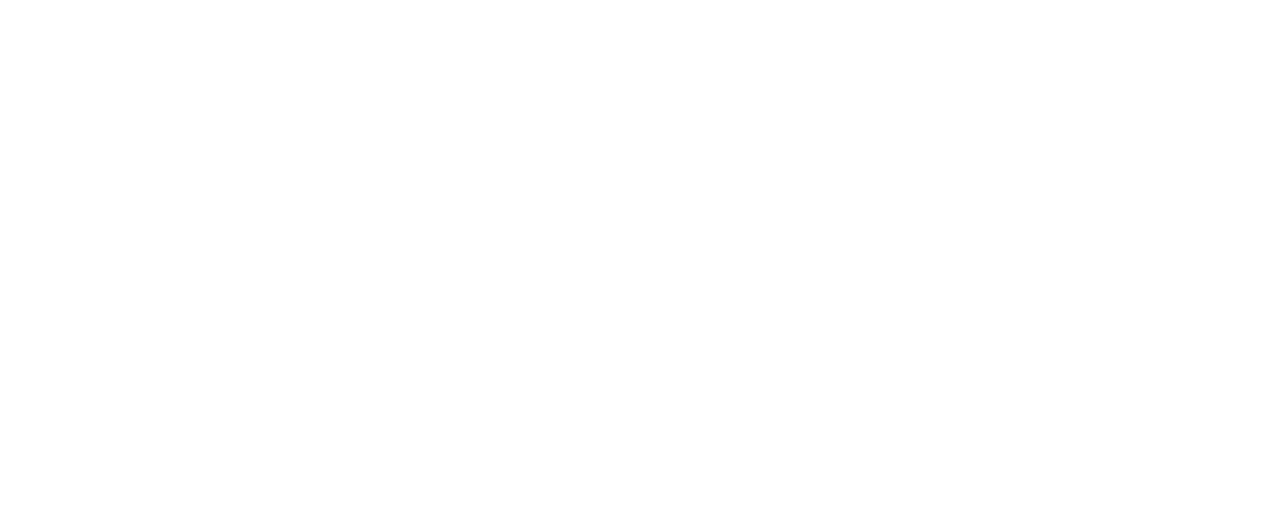
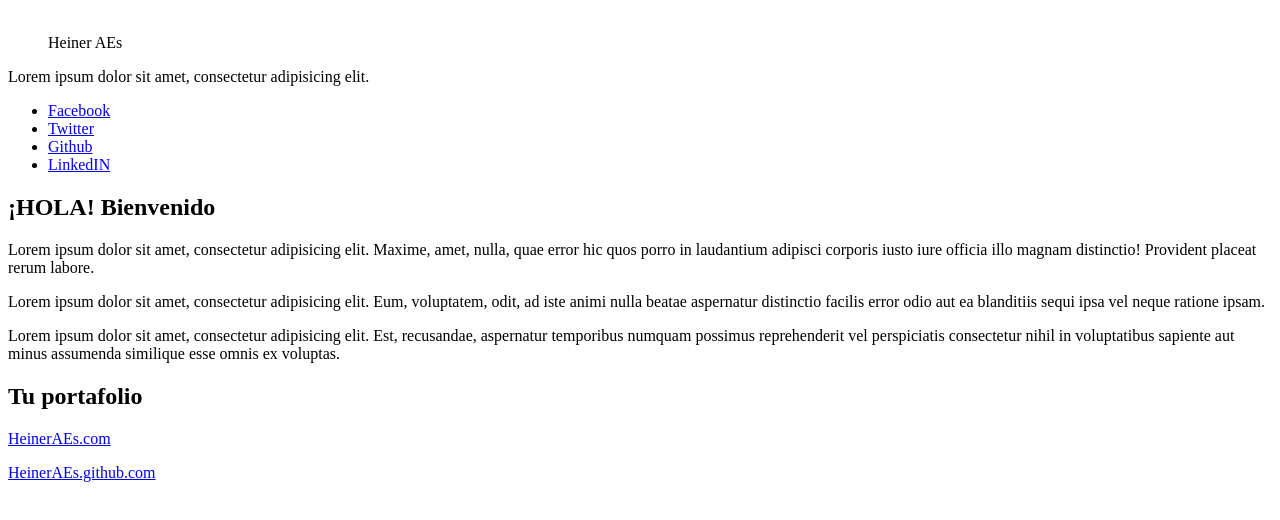
Before and after one commit to HeinerAEs/mejorandogit1, a plain HTML site: page index.html in a window 1280 px wide. Drawn offline with Linux system fonts and the light colour scheme; files that its build step writes are made by us from their sources.

Commit message:
Esqueleto del archivo index.html

```diff
--- a/index.html
+++ b/index.html
@@ -6,8 +6,36 @@
 	<link rel="stylesheet" href="styles.css" />
 </head>
 <body>
-	<aside></aside>
+	<aside>
+		<article>
+			<figure>
+				<img src="" alt="">
+				<figcaption>Heiner AEs</figcaption>
+			</figure>
+		</article>
+		<article>
+			<p>Lorem ipsum dolor sit amet, consectetur adipisicing elit.</p>
+		</article>
+		<article>
+			<ul>
+				<li><a href="#">Facebook</a></li>
+				<li><a href="#">Twitter</a></li>
+				<li><a href="#">Github</a></li>
+				<li><a href="#">LinkedIN</a></li>
+			</ul>
+		</article>
+	</aside>
 
-	<section></section>
+	<section>
+		<h2>¡HOLA! Bienvenido</h1>
+		<div>
+			<p>Lorem ipsum dolor sit amet, consectetur adipisicing elit. Maxime, amet, nulla, quae error hic quos porro in laudantium adipisci corporis iusto iure officia illo magnam distinctio! Provident placeat rerum labore.</p>
+			<p>Lorem ipsum dolor sit amet, consectetur adipisicing elit. Eum, voluptatem, odit, ad iste animi nulla beatae aspernatur distinctio facilis error odio aut ea blanditiis sequi ipsa vel neque ratione ipsam.</p>
+			<p>Lorem ipsum dolor sit amet, consectetur adipisicing elit. Est, recusandae, aspernatur temporibus numquam possimus reprehenderit vel perspiciatis consectetur nihil in voluptatibus sapiente aut minus assumenda similique esse omnis ex voluptas.</p>
+		</div>
+		<h2>Tu portafolio</h2>
+		<p><a href="#">HeinerAEs.com</a></p>
+		<p><a href="#">HeinerAEs.github.com</a></p>
+	</section>
 </body>
 </html>
```
